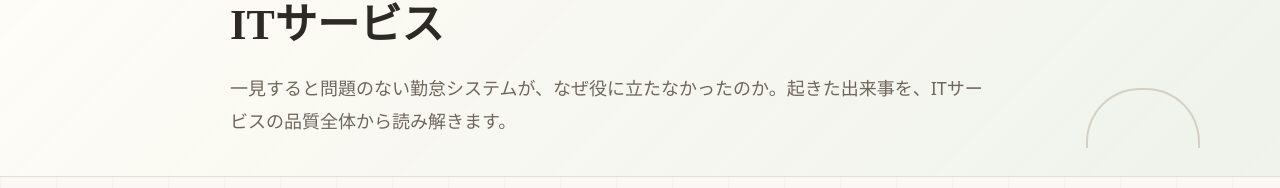
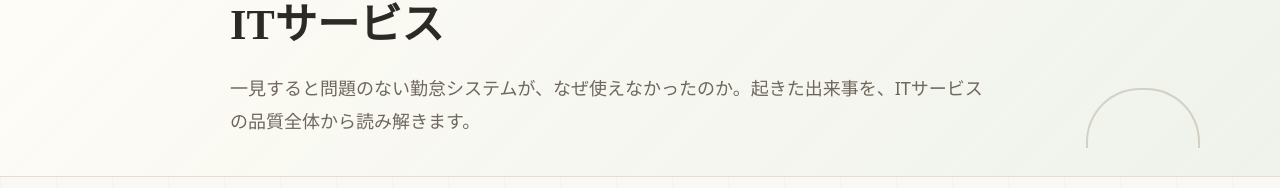
Before and after one commit to esortseld/it_nekko, a plain HTML site: page topics/service-availability/index.html in a window 1280 px wide. Shown: the part 221-409 px from the top of the page. Drawn offline with Linux system fonts and the light colour scheme.

Commit message:
可用性ページの導入文を修正

```diff
--- a/topics/service-availability/index.html
+++ b/topics/service-availability/index.html
@@ -54,7 +54,7 @@
       <div class="container hero-inner">
         <p class="site-kicker">マネジメント系 / サービスマネジメント</p>
         <h1>機能も速度も問題ない。それでも使えないITサービス</h1>
-        <p class="page-description">一見すると問題のない勤怠システムが、なぜ役に立たなかったのか。起きた出来事を、ITサービスの品質全体から読み解きます。</p>
+        <p class="page-description">一見すると問題のない勤怠システムが、なぜ使えなかったのか。起きた出来事を、ITサービスの品質全体から読み解きます。</p>
       </div>
     </section>
 
```
